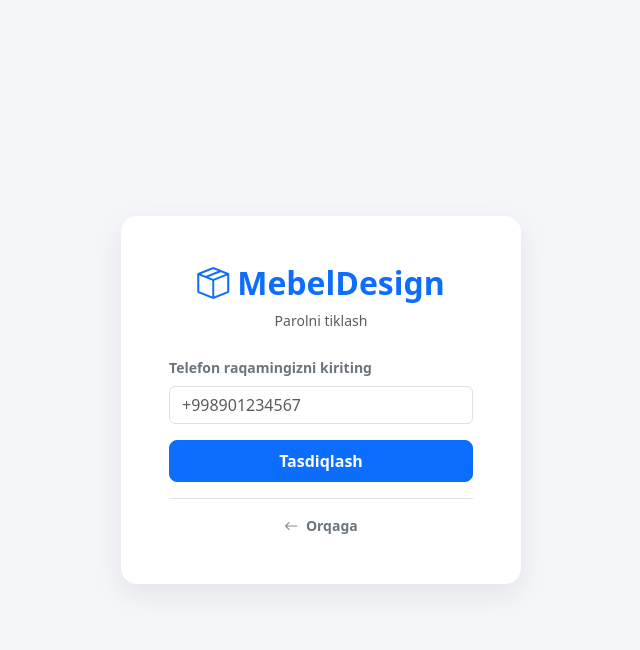
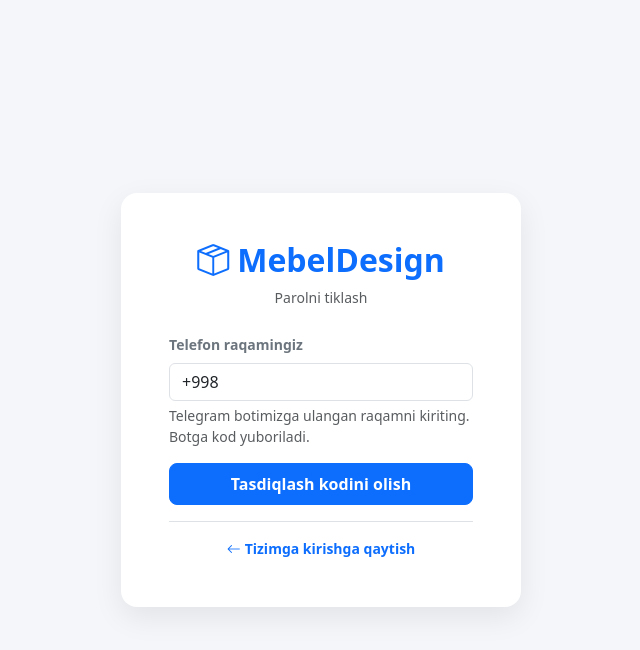
Before and after one commit to mukhammadiyevamadina58-rgb/mebel-design, a Django app: page /furniture/password_reset/ in a window 1280 px wide. Shown: the top 650 px of the page, without its empty margins (319-959 px from the left). Run offline with Django 5.2, Linux system fonts and the light colour scheme.

Commit message:
Parolni tiklash va dizayn xatolari to'g'irlandi

```diff
--- a/furniture/views.py
+++ b/furniture/views.py
@@ -270,8 +270,13 @@ def password_reset_view(request):
             # 1-qadam: Telefon raqam kiritilganda kod yuborish
             phone = request.POST.get('phone')
 
+            if not phone:
+                messages.error(request, "Iltimos, telefon raqamingizni kiriting!")
+                return redirect('password_reset')
+
             try:
-                profile = UserProfile.objects.get(phone__icontains=phone[-9:])
+                clean_phone = phone.replace('+', '').strip()
+                profile = UserProfile.objects.get(phone__icontains=clean_phone[-9:])
                 user = profile.user
 
                 if not profile.telegram_id:
@@ -307,8 +312,8 @@ def password_reset_view(request):
                 profile = user.userprofile
 
                 if profile.verification_code and profile.verification_code == input_code:
-                    if new_password != confirm_password:
-                        messages.error(request, "Xatolik: Yangi parollar bir xil emas!")
+                    if not new_password or new_password != confirm_password:
+                        messages.error(request, "Xatolik: Yangi parollar mos kelmadi yoki bo'sh!")
                         return render(request, 'furniture/password_reset.html', {'step': 'verify'})
 
                     user.set_password(new_password)
@@ -330,12 +335,10 @@ def password_reset_view(request):
                 return redirect('password_reset')
 
     context = {
-        'step': 'verify' if user_id else 'phone'
+        'step': 'verify' if user_id else 'phone',
+        'bot_username': 'Master_MebelBot'
     }
     return render(request, 'furniture/password_reset.html', context)
-
-
-
 
 
 
--- a/templates/furniture/password_reset.html
+++ b/templates/furniture/password_reset.html
@@ -41,23 +41,64 @@
         <form method="POST">
             {% csrf_token %}
 
+            {% if step == 'phone' %}
+                <!-- 1-qadam: Telefon raqam kiritish -->
                 <div class="mb-3">
-                <label class="form-label small text-secondary fw-semibold">{% trans "Telefon raqamingizni kiriting" %}</label>
-                <input type="text"
+                    <label class="form-label small text-secondary fw-semibold">{% trans "Telefon raqamingiz" %}</label>
+                    <input type="tel"
                            name="phone"
                            class="form-control"
+                           value="+998"
                            placeholder="+998901234567"
+                           maxlength="13"
+                           required>
+                    <div class="form-text small text-muted mt-1">
+                        {% trans "Telegram botimizga ulangan raqamni kiriting. Botga kod yuboriladi." %}
+                    </div>
+                </div>
+
+                <button type="submit" class="btn btn-primary w-100 py-2 rounded-3 fw-bold mb-3">
+                    {% trans "Tasdiqlash kodini olish" %}
+                </button>
+            {% else %}
+                <!-- 2-qadam: Kod va yangi parol kiritish -->
+                <div class="mb-3">
+                    <label class="form-label small text-secondary fw-semibold">{% trans "Telegramdan kelgan 6 xonali kod" %}</label>
+                    <input type="text"
+                           name="code"
+                           class="form-control text-center fs-5"
+                           maxlength="6"
+                           placeholder="123456"
+                           required>
+                </div>
+
+                <div class="mb-3">
+                    <label class="form-label small text-secondary fw-semibold">{% trans "Yangi parol" %}</label>
+                    <input type="password"
+                           name="new_password"
+                           class="form-control"
+                           placeholder="••••••••"
+                           required>
+                </div>
+
+                <div class="mb-3">
+                    <label class="form-label small text-secondary fw-semibold">{% trans "Yangi parolni tasdiqlang" %}</label>
+                    <input type="password"
+                           name="confirm_password"
+                           class="form-control"
+                           placeholder="••••••••"
                            required>
                 </div>
 
                 <button type="submit" class="btn btn-primary w-100 py-2 rounded-3 fw-bold mb-3">
-                {% trans "Tasdiqlash" %}
+                    {% trans "Parolni o'zgartirish" %}
                 </button>
+            {% endif %}
         </form>
 
         <div class="text-center pt-3 border-top small">
-            <a href="{% url 'login' %}" class="text-decoration-none fw-semibold text-secondary">
-                <i class="bi bi-arrow-left me-1"></i> {% trans "Orqaga" %}
+            <a href="{% url 'login' %}" class="text-decoration-none fw-bold text-primary">
+                <i class="bi bi-arrow-left me-1"></i>{% trans "Tizimga kirishga qaytish" %}
             </a>
         </div>
     </div>
```
Lines whose indentation alone changed are shown as unchanged.
